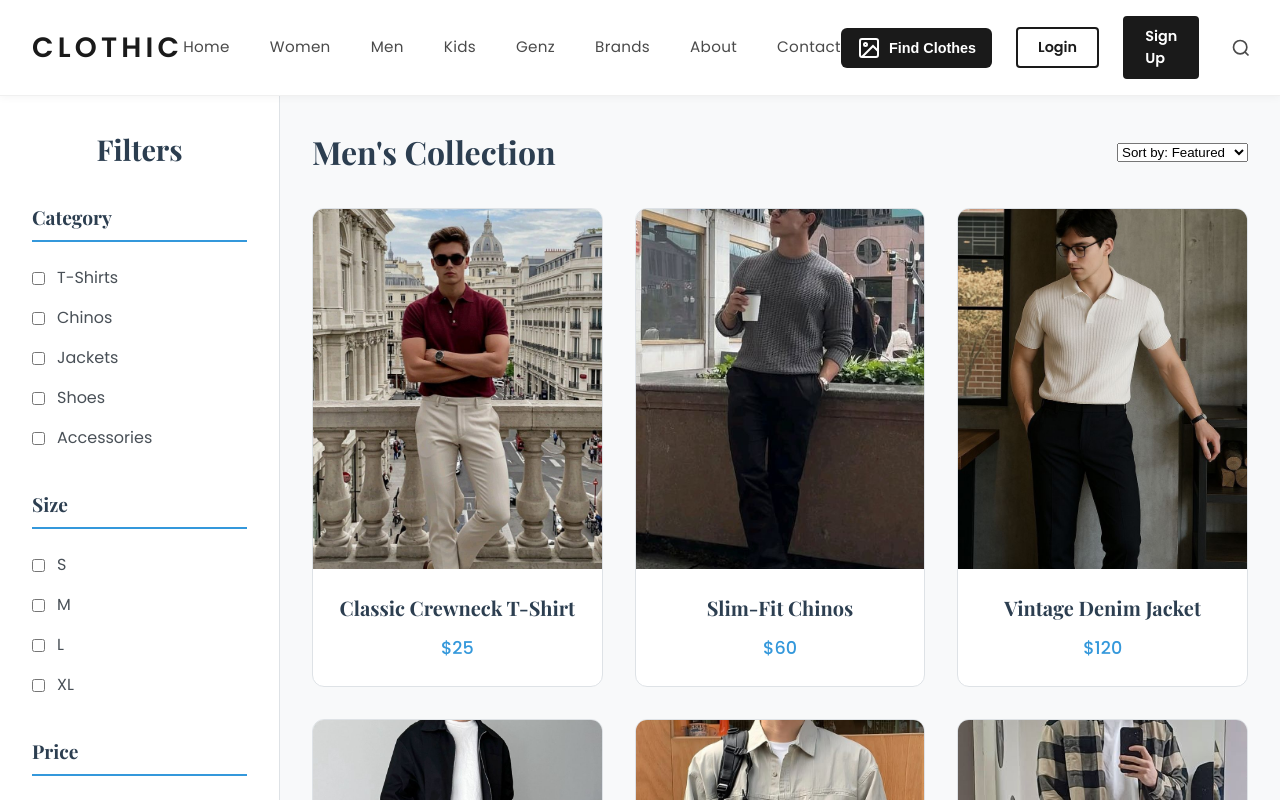
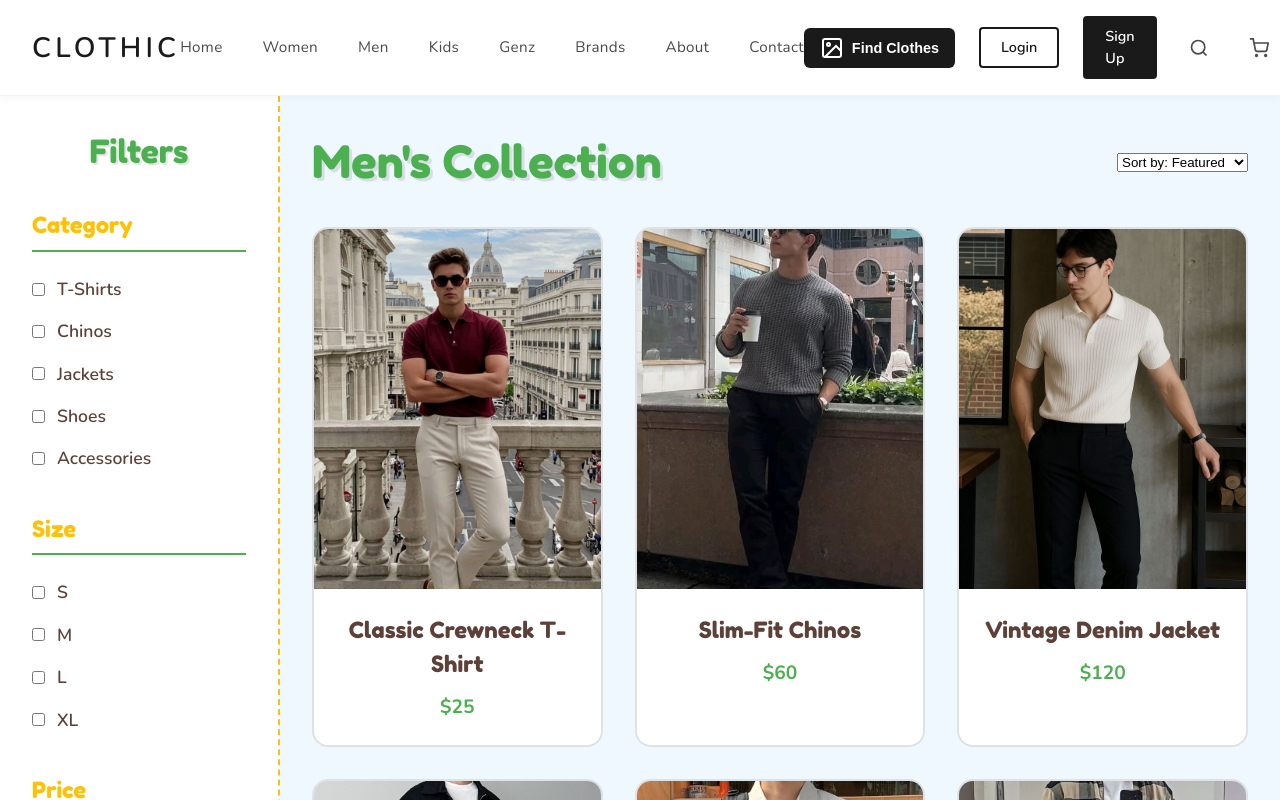
Before and after one commit to GitanshuHatwar/Clotheic, a React (Vite) app in the folder Client/project/: page /men in a window 1280 px wide. Shown: the top 800 px of the page. Built offline with nearby package versions, Linux system fonts and the light colour scheme.

Commit message:
cooked  kids style

```diff
--- a/Client/project/src/pages/Kids.tsx
+++ b/Client/project/src/pages/Kids.tsx
@@ -1,41 +1,31 @@
 
 import { useState } from 'react';
-import { Filter, X } from 'lucide-react';
 import Header from '../components/Header';
 import Footer from '../components/Footer';
-import '../styling/Men.css';
+import '../styling/Kids.css';
 import '../styling/home.css';
 
 const products = [
-  { id: 1, name: 'Classic Crewneck T-Shirt', price: '$25', image: '/src/assets/products/img1.jpg' },
-  { id: 2, name: 'Slim-Fit Chinos', price: '$60', image: '/src/assets/products/img2.jpg' },
-  { id: 3, name: 'Vintage Denim Jacket', price: '$120', image: '/src/assets/products/img3.jpg' },
-  { id: 4, name: 'Leather Derby Shoes', price: '$150', image: '/src/assets/products/img4.jpg' },
-  { id: 5, name: 'Knit Beanie', price: '$20', image: '/src/assets/products/img5.jpg' },
-  { id: 6, name: 'Wool-Cashmere Blend Scarf', price: '$75', image: '/src/assets/products/img6.jpg' },
-  { id: 7, name: 'Long-Sleeve Henley', price: '$45', image: '/src/assets/products/img7.jpg' },
-  { id: 8, name: 'Modern Fit Suit', price: '$450', image: '/src/assets/products/cool.jpg' },
-  { id: 9, name: 'Modern Fit Suit', price: '$450', image: '/src/assets/products/cool.jpg' },
-  { id: 10, name: 'Modern Fit Suit', price: '$450', image: '/src/assets/products/cool.jpg' },
-  { id: 11, name: 'Modern Fit Suit', price: '$450', image: '/src/assets/products/cool.jpg' },
-  { id: 12, name: 'Modern Fit Suit', price: '$450', image: '/src/assets/products/cool.jpg' },
-  { id: 13, name: 'Modern Fit Suit', price: '$450', image: '/src/assets/products/cool.jpg' },
-  { id: 14, name: 'Modern Fit Suit', price: '$450', image: '/src/assets/products/cool.jpg' },
-  { id: 15, name: 'Modern Fit Suit', price: '$450', image: '/src/assets/products/cool.jpg' },
-  { id: 16, name: 'Modern Fit Suit', price: '$450', image: '/src/assets/products/cool.jpg' },
-  { id: 17, name: 'Modern Fit Suit', price: '$450', image: '/src/assets/products/cool.jpg' },
-  { id: 18, name: 'Modern Fit Suit', price: '$450', image: '/src/assets/products/cool.jpg' },
-  { id: 19, name: 'Modern Fit Suit', price: '$450', image: '/src/assets/products/cool.jpg' },
-  { id: 20, name: 'Modern Fit Suit', price: '$450', image: '/src/assets/products/cool.jpg' },
+  { id: 1, name: 'Dinosaur Graphic Tee', price: '$18', image: '/src/assets/products/kids1.jpg' },
+  { id: 2, name: 'Playground-Ready Shorts', price: '$22', image: '/src/assets/products/kids2.jpg' },
+  { id: 3, name: 'Rainbow-Striped Sweater', price: '$35', image: '/src/assets/products/kids3.jpg' },
+  { id: 4, name: 'Light-Up Sneakers', price: '$45', image: '/src/assets/products/kids4.jpg' },
+  { id: 5, name: 'Cozy Animal Onesie', price: '$40', image: '/src/assets/products/kids5.jpg' },
+  { id: 6, name: 'Funky Print Leggings', price: '$20', image: '/src/assets/products/kids6.jpg' },
+  { id: 7, name: 'Waterproof Rain Jacket', price: '$55', image: '/src/assets/products/kids7.jpg' },
+  { id: 8, name: 'Cargo Pants with Pockets', price: '$30', image: '/src/assets/products/kids8.jpg' },
+  { id: 9, name: 'Sparkly Tulle Skirt', price: '$28', image: '/src/assets/products/kids9.jpg' },
+  { id: 10, name: 'Superhero Pajama Set', price: '$32', image: '/src/assets/products/kids10.jpg' },
+  { id: 11, name: 'Denim Overalls', price: '$48', image: '/src/assets/products/kids11.jpg' },
+  { id: 12, name: 'Fuzzy Slipper Boots', price: '$25', image: '/src/assets/products/kids12.jpg' },
 ];
 
 const Kids = () => {
-  const [isFilterOpen, setIsFilterOpen] = useState(false);
+  const [isFilterOpen] = useState(false);
   const [selectedCategories, setSelectedCategories] = useState<string[]>([]);
   const [selectedSizes, setSelectedSizes] = useState<string[]>([]);
-  const [priceRange, setPriceRange] = useState<[number, number]>([0, 500]);
+  const [priceRange, setPriceRange] = useState<[number, number]>([0, 100]);
 
-  const toggleFilter = () => setIsFilterOpen(!isFilterOpen);
 
   const toggleCategory = (category: string) => {
     setSelectedCategories(prev =>
@@ -59,48 +49,44 @@
 
       <section className="page-hero-section">
         <div className="page-hero-content">
-          <h1 className="page-hero-title">Kid's Collection</h1>
-          <p className="page-hero-subtitle">Explore premium men's fashion and style</p>
+          <h1 className="page-hero-title">Kids' Collection</h1>
+          <p className="page-hero-subtitle">Fun, playful, and ready for adventure!</p>
         </div>
       </section>
 
-      <div className="men-container">
+      <div className="kids-container">
         <aside className={`filter-sidebar ${isFilterOpen ? 'open' : ''}`}>
-          <div className="filter-header">
-            <h3>Filters</h3>
-            <button onClick={toggleFilter} className="close-filter-btn">
-              <X size={24} />
-            </button>
-          </div>
-
+          <h3>Filters</h3>
           <div className="filter-group">
             <h4>Category</h4>
             <div className="filter-options">
-              {['T-Shirts', 'Chinos', 'Jackets', 'Shoes', 'Accessories'].map(category => (
-                <label key={category}>
+              {['Tops', 'Bottoms', 'Outerwear', 'Footwear', 'Pajamas'].map(category => (
+                <div key={category} className="option">
                   <input
                     type="checkbox"
+                    id={category}
                     checked={selectedCategories.includes(category)}
                     onChange={() => toggleCategory(category)}
                   />
-                  {category}
-                </label>
+                  <label htmlFor={category}>{category}</label>
+                </div>
               ))}
             </div>
           </div>
 
           <div className="filter-group">
-            <h4>Size</h4>
+            <h4>Age</h4>
             <div className="filter-options">
-              {['S', 'M', 'L', 'XL'].map(size => (
-                <label key={size}>
+              {['2-4Y', '4-6Y', '6-8Y', '8-10Y'].map(size => (
+                <div key={size} className="option">
                   <input
                     type="checkbox"
+                    id={size}
                     checked={selectedSizes.includes(size)}
                     onChange={() => toggleSize(size)}
                   />
-                  {size}
-                </label>
+                  <label htmlFor={size}>{size}</label>
+                </div>
               ))}
             </div>
           </div>
@@ -110,7 +96,7 @@
             <input
               type="range"
               min="0"
-              max="500"
+              max="100"
               value={priceRange[1]}
               onChange={handlePriceChange}
             />
@@ -120,14 +106,10 @@
 
         <main className="product-grid-container">
           <div className="product-grid-header">
-            <button onClick={toggleFilter} className="open-filter-btn">
-              <Filter size={20} />
-              <span>Filters</span>
-            </button>
-
+            <h2>Ready for Fun!</h2>
             <div className="sort-options">
               <select>
-                <option>Sort by: Featured</option>
+                <option>Sort by: Popular</option>
                 <option>Price: Low to High</option>
                 <option>Price: High to Low</option>
                 <option>Newest</option>
@@ -138,11 +120,14 @@
           <div className="product-grid">
             {products.map(product => (
               <div key={product.id} className="product-card">
-                <img src={product.image} alt={product.name} className="product-image" />
+                <div className="product-image-container">
+                  <img src={product.image} alt={product.name} className="product-image" />
+                </div>
                 <div className="product-info">
                   <h5>{product.name}</h5>
                   <p>{product.price}</p>
                 </div>
+                <button className="add-to-cart-btn">Add to Cart</button>
               </div>
             ))}
           </div>
--- a/Client/project/src/styling/Kids.css
+++ b/Client/project/src/styling/Kids.css
@@ -0,0 +1,211 @@
+/* ===== Google Fonts Import ===== */
+@import url('https://fonts.googleapis.com/css2?family=Fredoka+One&family=Nunito:wght@400;600;700&display=swap');
+
+/* ===== CSS Variables ===== */
+:root {
+    --primary-color: #FFC107; /* A bright, sunny yellow */
+    --secondary-color: #4CAF50; /* A playful green */
+    --accent-color: #F44336; /* A vibrant red */
+    --background-color: #F0F8FF; /* A very light, sky blue */
+    --surface-color: #FFFFFF;
+    --text-color: #5D4037; /* A friendly, dark brown */
+    --font-family-headings: 'Fredoka One', cursive;
+    --font-family-body: 'Nunito', sans-serif;
+}
+
+/* ===== General Styling ===== */
+body {
+    font-family: var(--font-family-body);
+    background-color: var(--background-color);
+    color: var(--text-color);
+}
+
+.kids-container {
+    display: flex;
+    background-color: var(--background-color);
+}
+
+/* ===== Filter Sidebar ===== */
+.filter-sidebar {
+    width: 280px;
+    padding: 2rem;
+    background-color: var(--surface-color);
+    border-right: 2px dashed var(--primary-color);
+    height: 100vh;
+    position: sticky;
+    top: 0;
+}
+
+.filter-sidebar h3 {
+    font-family: var(--font-family-headings);
+    font-size: 2rem;
+    font-weight: 700;
+    margin-bottom: 2rem;
+    color: var(--secondary-color);
+    text-align: center;
+    text-shadow: 2px 2px 0px rgba(0,0,0,0.1);
+}
+
+.filter-group {
+    margin-bottom: 2.5rem;
+}
+
+.filter-group h4 {
+    font-family: var(--font-family-headings);
+    font-size: 1.4rem;
+    font-weight: 700;
+    margin-bottom: 1.5rem;
+    color: var(--primary-color);
+    border-bottom: 2px solid var(--secondary-color);
+    padding-bottom: 0.5rem;
+}
+
+.filter-options .option {
+    display: flex;
+    align-items: center;
+    margin-bottom: 1rem;
+    cursor: pointer;
+}
+
+.filter-options .option input {
+    margin-right: 0.75rem;
+}
+
+.filter-options label {
+    font-size: 1.1rem;
+    color: var(--text-color);
+    transition: color 0.3s;
+    font-weight: 600;
+}
+
+.filter-options .option:hover label {
+    color: var(--accent-color);
+}
+
+/* ===== Product Grid ===== */
+.product-grid-container {
+    flex: 1;
+    padding: 2rem;
+}
+
+.product-grid-header {
+    display: flex;
+    justify-content: space-between;
+    align-items: center;
+    margin-bottom: 2rem;
+}
+
+.product-grid-header h2 {
+    font-family: var(--font-family-headings);
+    font-size: 2.8rem;
+    font-weight: 700;
+    color: var(--secondary-color);
+    text-shadow: 3px 3px 0px rgba(0,0,0,0.1);
+}
+
+.product-grid {
+    display: grid;
+    grid-template-columns: repeat(auto-fill, minmax(250px, 1fr));
+    gap: 2rem;
+}
+
+/* ===== Product Card Styling ===== */
+.product-card {
+    background-color: var(--surface-color);
+    border: 2px solid var(--light-gray-color);
+    border-radius: 16px;
+    overflow: hidden;
+    transition: transform 0.3s, box-shadow 0.3s;
+    position: relative;
+}
+
+.product-card:hover {
+    transform: translateY(-10px) rotate(2deg);
+    box-shadow: 0 12px 24px rgba(0, 0, 0, 0.15);
+}
+
+.product-image-container {
+    overflow: hidden;
+}
+
+.product-image {
+    width: 100%;
+    height: 300px;
+    object-fit: cover;
+    transition: transform 0.4s;
+}
+
+.product-card:hover .product-image {
+    transform: scale(1.1);
+}
+
+.product-info {
+    padding: 1.5rem;
+    text-align: center;
+}
+
+.product-info h5 {
+    font-family: var(--font-family-headings);
+    font-size: 1.4rem;
+    font-weight: 700;
+    margin-bottom: 0.75rem;
+    color: var(--text-color);
+}
+
+.product-info p {
+    font-size: 1.2rem;
+    color: var(--secondary-color);
+    font-weight: 700;
+}
+
+.add-to-cart-btn {
+    position: absolute;
+    bottom: 20px;
+    left: 50%;
+    transform: translateX(-50%);
+    background-color: var(--accent-color);
+    color: white;
+    padding: 0.75rem 1.5rem;
+    border: none;
+    border-radius: 25px;
+    cursor: pointer;
+    opacity: 0;
+    transition: opacity 0.3s, bottom 0.3s;
+    font-weight: 700;
+    font-family: var(--font-family-headings);
+}
+
+.product-card:hover .add-to-cart-btn {
+    opacity: 1;
+    bottom: 30px;
+}
+
+/* ===== Responsive Design ===== */
+@media (max-width: 992px) {
+    .filter-sidebar {
+        width: 240px;
+    }
+    .product-grid {
+        grid-template-columns: repeat(auto-fill, minmax(220px, 1fr));
+    }
+}
+
+@media (max-width: 768px) {
+    .kids-container {
+        flex-direction: column;
+    }
+    .filter-sidebar {
+        width: 100%;
+        height: auto;
+        position: static;
+        border-right: none;
+        border-bottom: 2px dashed var(--primary-color);
+    }
+    .product-grid-header {
+        flex-direction: column;
+        align-items: center;
+    }
+    .product-grid-header h2 {
+        font-size: 2.2rem;
+    }
+}
```
